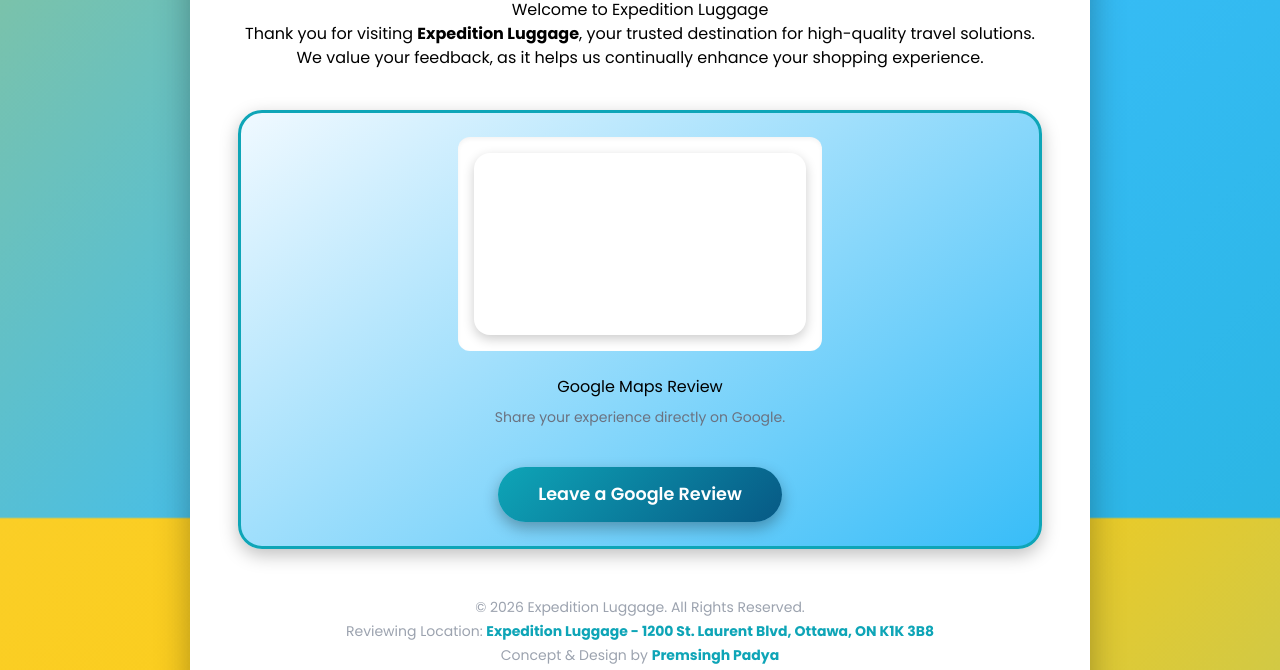
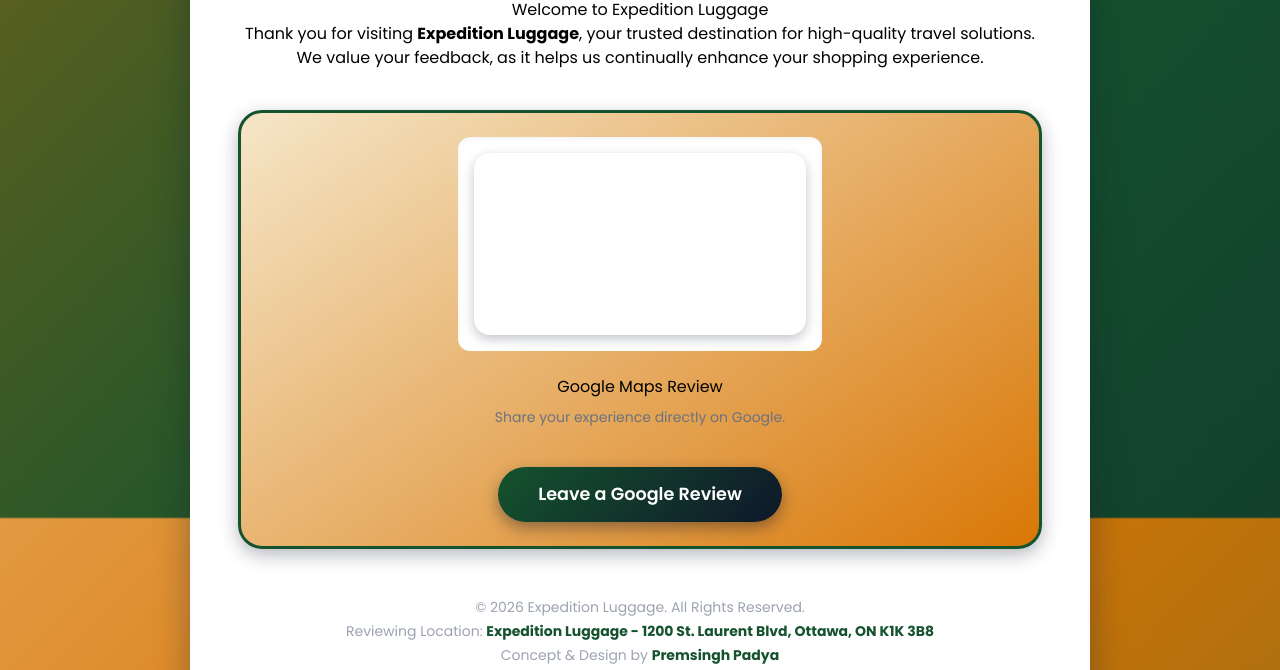
Before and after one commit to qrbusinessservices/Expedition-Luggage, a plain HTML site: page index.html in a window 1280 px wide. Shown: the part 282-952 px from the top of the page. Drawn offline with nearby package versions, Linux system fonts and the light colour scheme; a script that the page names is missing.

Commit message:
Update style.css

```diff
--- a/style.css
+++ b/style.css
@@ -25,7 +25,13 @@ body {
   padding-left: 16px;
   padding-right: 16px;
 
-  background: linear-gradient(-45deg, #0ea5b7, #38bdf8, #facc15, #fcd34d);
+  background: linear-gradient(
+    -45deg,
+    #0f172a,
+    #14532d,
+    #d97706,
+    #f5e6c8
+  );
   background-size: 400% 400%;
   animation: gradientAnimation 20s ease infinite;
 
@@ -52,7 +58,7 @@ body {
 
   background: #ffffff;
   border-radius: 2rem;
-  box-shadow: 0 15px 35px rgba(0, 0, 0, 0.3);
+  box-shadow: 0 15px 35px rgba(15, 23, 42, 0.35);
 
   padding: 3rem;
   text-align: center;
@@ -88,11 +94,11 @@ body {
 .qr-card {
   margin-top: 2.5rem;
 
-  background: linear-gradient(145deg, #f0f9ff, #38bdf8);
+  background: linear-gradient(145deg, #f5e6c8, #d97706);
   border-radius: 1.5rem;
-  border: 3px solid #0ea5b7;
+  border: 3px solid #14532d;
 
-  box-shadow: 0 6px 18px rgba(0, 0, 0, 0.25);
+  box-shadow: 0 6px 18px rgba(15, 23, 42, 0.3);
   padding: 2rem;
 
   display: flex;
@@ -104,7 +110,7 @@ body {
 
 .qr-card:hover {
   transform: scale(1.05);
-  box-shadow: 0 12px 30px rgba(14, 165, 183, 0.5);
+  box-shadow: 0 12px 30px rgba(20, 83, 45, 0.6);
 }
 
 /* QR Canvas */
@@ -112,7 +118,7 @@ canvas {
   border-radius: 1rem;
   background-color: #ffffff;
   padding: 1rem;
-  box-shadow: 0 4px 12px rgba(0,0,0,0.2);
+  box-shadow: 0 4px 12px rgba(15, 23, 42, 0.25);
 }
 
 /* Button */
@@ -127,16 +133,16 @@ canvas {
   border: none;
   cursor: pointer;
 
-  background: linear-gradient(135deg, #0ea5b7, #075985);
+  background: linear-gradient(135deg, #14532d, #0f172a);
   color: #ffffff;
 
   transition: transform 0.3s ease, box-shadow 0.3s ease;
-  box-shadow: 0 6px 15px rgba(0,0,0,0.3);
+  box-shadow: 0 6px 15px rgba(15, 23, 42, 0.4);
 }
 
 .cta-button:hover {
   transform: scale(1.06);
-  box-shadow: 0 8px 20px rgba(14,165,183,0.6);
+  box-shadow: 0 8px 20px rgba(20, 83, 45, 0.7);
 }
 
 /* Floating Toys */
@@ -149,7 +155,7 @@ canvas {
   background-size: contain;
   background-repeat: no-repeat;
 
-  opacity: 0.7;
+  opacity: 0.6;
   z-index: 1;
 
   animation: floatToy linear infinite;
@@ -162,7 +168,7 @@ canvas {
   }
   100% {
     transform: translateY(-50px) rotate(360deg) scale(1);
-    opacity: 0.8;
+    opacity: 0.7;
   }
 }
 
@@ -175,7 +181,7 @@ footer {
 }
 
 footer b {
-  color: #0ea5b7;
+  color: #14532d;
 }
 
 /* Tablet */
```
